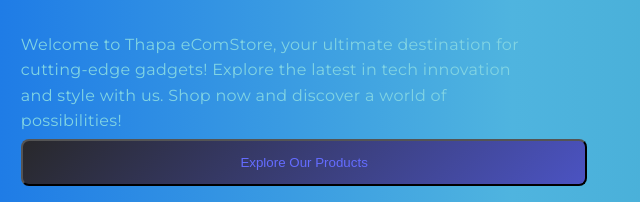
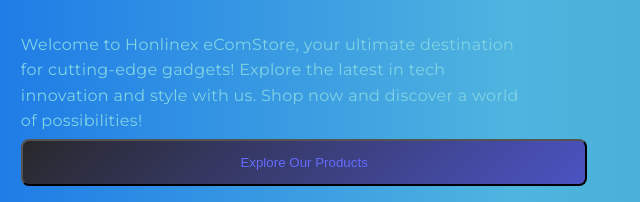
Before and after one commit to its-hamzaawan/Honline-Ecommerce-Store, a website built with Vite: page about.html in a window 1280 px wide. Shown: the part 591-793 px from the top of the page, 0-640 px from the left. Built offline with nearby package versions, Linux system fonts and the light colour scheme.

Commit message:
Fixing issues

```diff
--- a/about.html
+++ b/about.html
@@ -60,7 +60,7 @@
       <div class="main-section-hero-content">
         <p class="main-hero-subheading">EXPLORE THE LATEST IN TECH INDUSTRIES </p>
         <h1 class="main-hero-heading">Your Destination for Cutting-Edge Gadgets !</h1>
-        <p class="main-hero-para">Welcome to Thapa eComStore, your ultimate destination for
+        <p class="main-hero-para">Welcome to Honlinex eComStore, your ultimate destination for
            cutting-edge gadgets! Explore the latest in tech innovation and style with us.
            Shop now and discover a world of possibilities!</p>
            <!-- <div> -->
```
